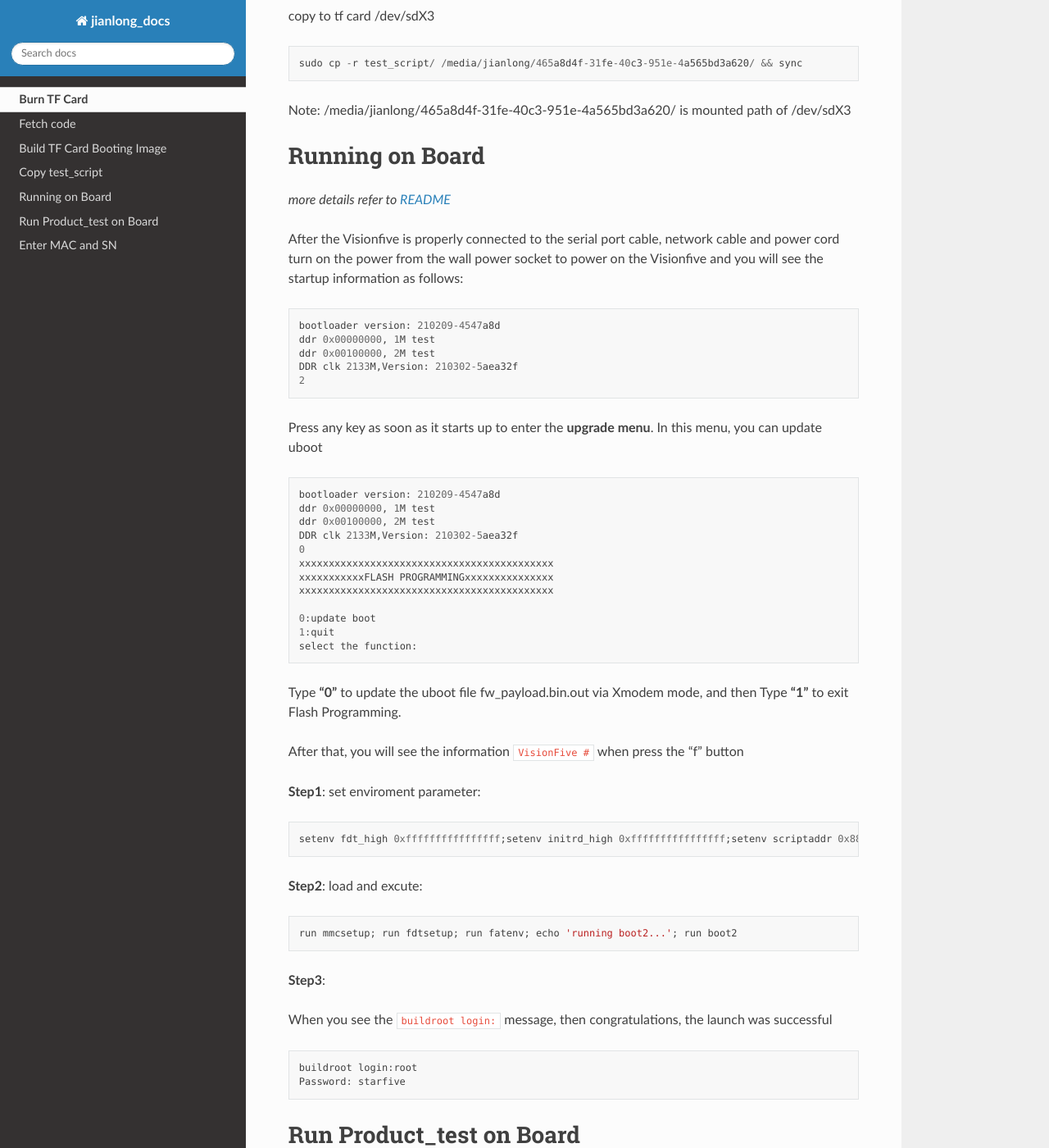
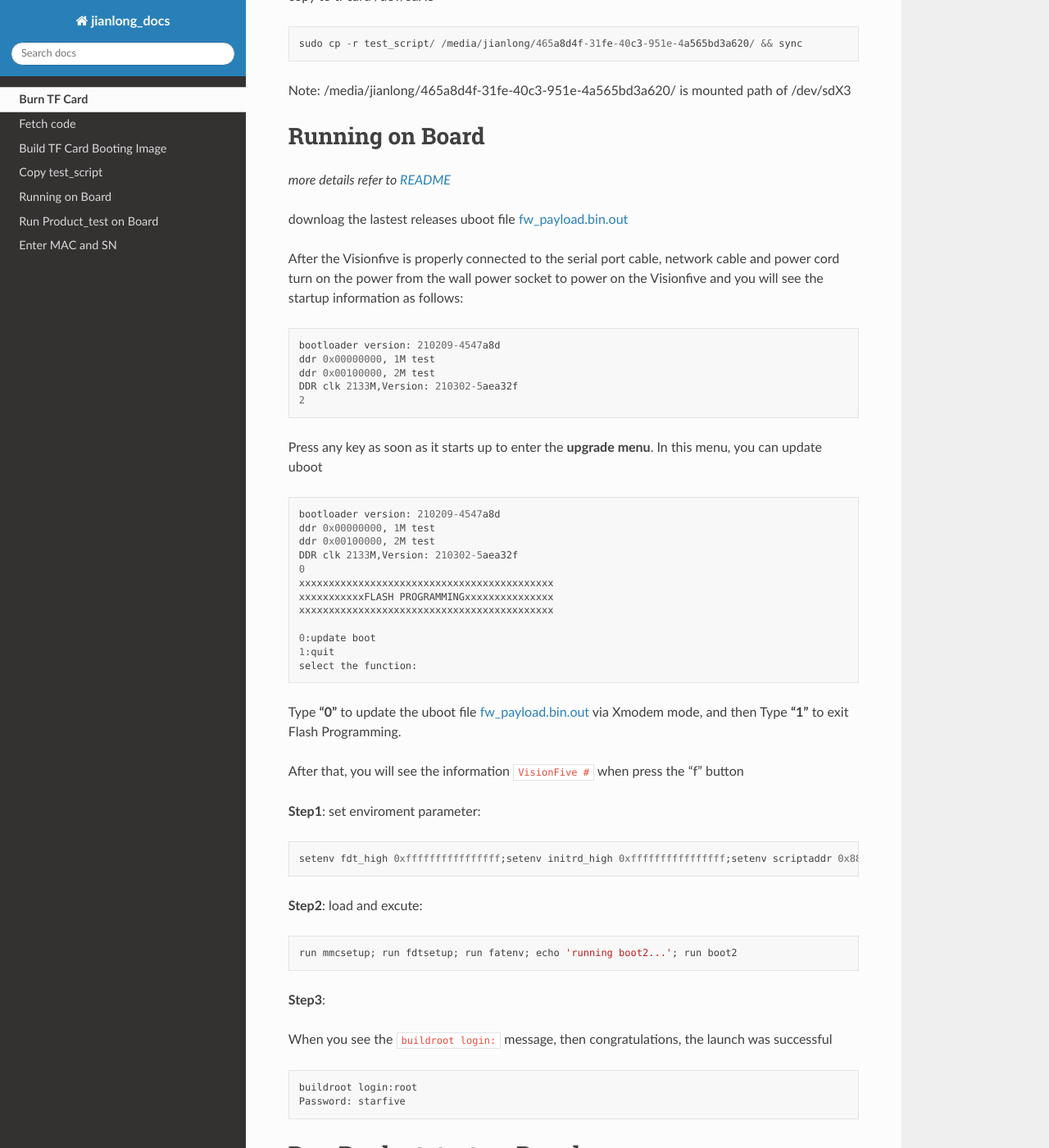
Before and after one commit to jianlonghuang/docs, a Sphinx documentation site: the page built from source/visionfive_v1_test/visionfive_v1_product_test_guide.md, in a window 1280 px wide and 1400 px high, scrolled down 3120 px. Shown: the whole window at 82% size. Built offline with Sphinx 7.4.7 and the Read the Docs theme 2.0.0, drawn with Linux system fonts in a browser that asks for light colours; some of the changed lines change nothing that is shown; some of the changed text lies outside the part shown.

Commit message:
add fw_payload.bin.out
Signed-off-by: jianlong.huang <jianlong.huang@starfivetech.com>

````diff
--- a/source/visionfive_v1_test/visionfive_v1_product_test_guide.md
+++ b/source/visionfive_v1_test/visionfive_v1_product_test_guide.md
@@ -12,9 +12,8 @@ sudo ./make_format-nvdla-rootfs.sh /dev/sdx
 
 Note:
 
-1. the gz name maybe include tag, such as **script_burn_tf-100.tar.gz**
-2. Please insert the TF card and run command `df -h` to check the device name `/dev/sdXX`
-3. run environment of ubunut `sudo apt-get install gdisk parted gparted`
+1. Please insert the TF card and run command `df -h` to check the device name `/dev/sdXX`
+2. run environment of ubunut `sudo apt-get install gdisk parted gparted`
 
 
 
@@ -170,6 +169,8 @@ Note: /media/jianlong/465a8d4f-31fe-40c3-951e-4a565bd3a620/ is mounted path of /
 
 *more details refer to [README](https://github.com/starfive-tech/freelight-u-sdk/tree/JH7100_starlight_multimedia)*
 
+downloag the lastest releases uboot file [fw_payload.bin.out](https://github.com/jianlonghuang/script_burn_tf)
+
 After the Visionfive is properly connected to the serial port cable, network cable and power cord turn on the power from the wall power socket to power on the Visionfive and you will see the startup information as follows:
 
 ```
@@ -197,7 +198,7 @@ xxxxxxxxxxxxxxxxxxxxxxxxxxxxxxxxxxxxxxxxxxx
 select the function:
 ```
 
-Type **"0"** to update the uboot file fw_payload.bin.out via Xmodem mode, and then Type **"1"** to exit Flash Programming.
+Type **"0"** to update the uboot file [fw_payload.bin.out](https://github.com/jianlonghuang/script_burn_tf) via Xmodem mode, and then Type **"1"** to exit Flash Programming.
 
 After that, you will see the information `VisionFive #` when press the "f" button
 
````
Also changed, not shown: 5 other files.
